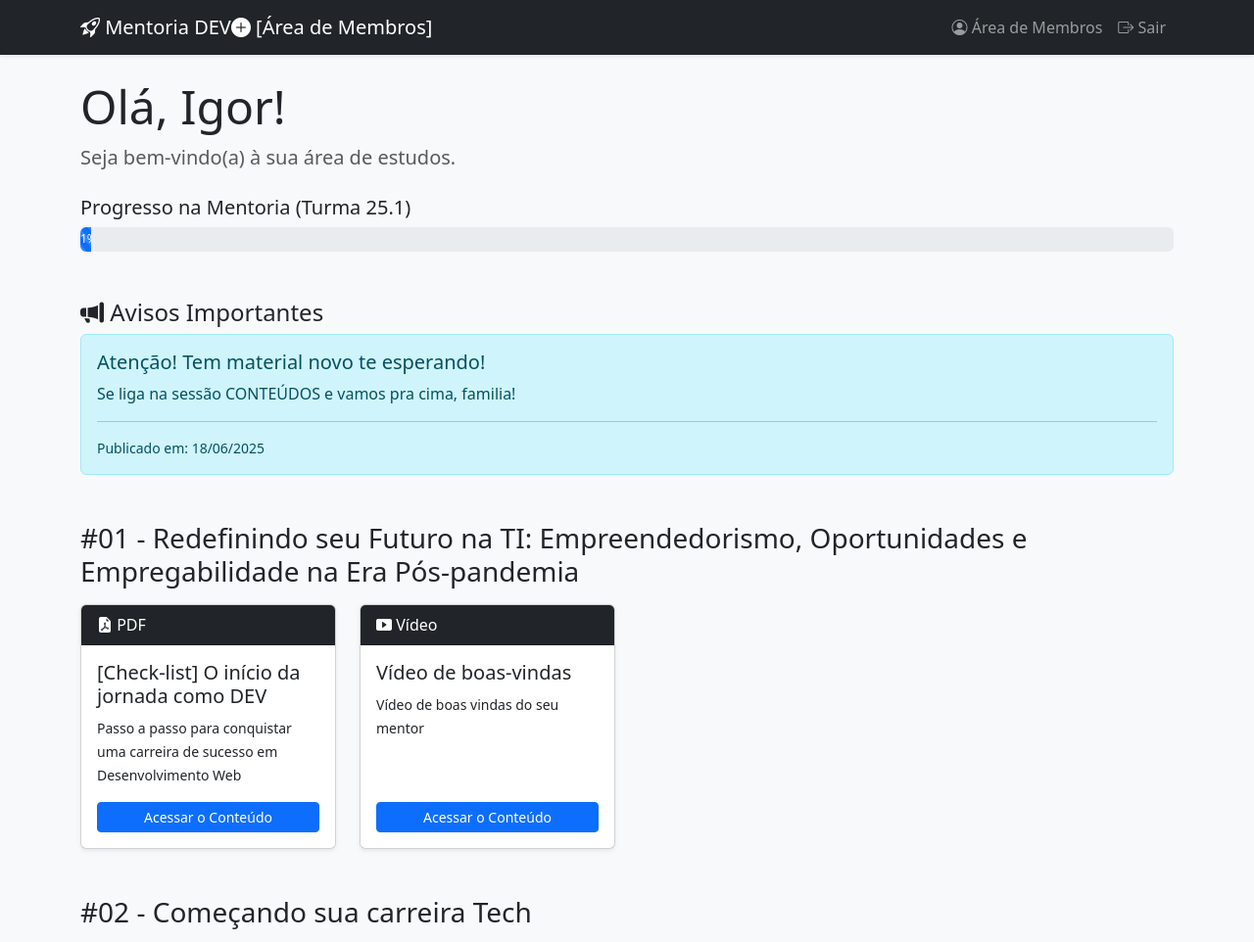
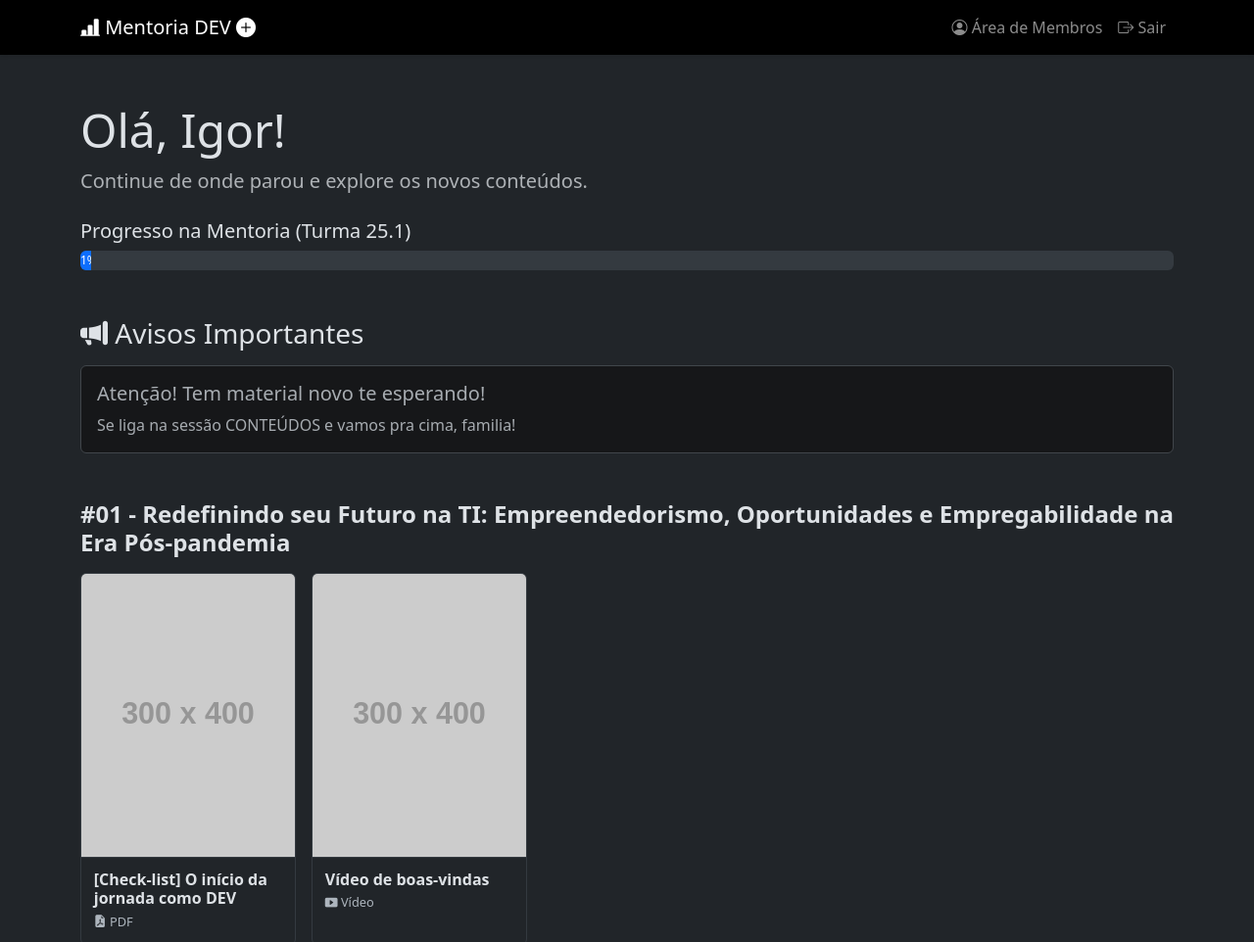
Before and after one commit to danielbrandao/app_mentoria, a Flask app: page /area-membros in a window 1280 px wide. Shown: the top 962 px of the page at 98% size. Run offline with Flask 3, Linux system fonts and the light colour scheme; a user stored in the database is signed in; grey boxes labelled with a size stand in for pictures from a placeholder-image service; some libraries are stand-ins or nearby versions.

Commit message:
nova versão com melhorias area de membros e conteudos

```diff
--- a/api/index.py
+++ b/api/index.py
@@ -1,6 +1,6 @@
-print("--- SERVIDOR RECARREGADO COM A VERSÃO MAIS RECENTE ---")
 import sys
 import os
+import re
 sys.path.insert(0, os.path.abspath(os.path.join(os.path.dirname(__file__), '..')))
 
 from flask import Flask, render_template, request, redirect, url_for, flash
@@ -157,6 +157,11 @@ def load_user(user_id):
     return Registros.query.get(int(user_id))
 
 # --- ROTAS PÚBLICAS PARA INSCRIÇÃO E MATRÍCULA ---
+
+# Rota alternativa para escolher qual mentoria/curso escolher
+@app.route('/escolha')
+def escolha():
+    return render_template('escolha.html')
 
 @app.route('/pre-inscricao', methods=['GET', 'POST'])
 def pre_inscricao():
@@ -569,6 +574,47 @@ def deletar_aviso(id):
     flash('Aviso removido com sucesso!', 'info')
     return redirect(url_for('admin_detalhes_turma', id=turma_id))
 
+# Player de video
+@app.route('/conteudo/<int:id>')
+@login_required
+def ver_conteudo(id):
+    """
+    Exibe uma página dedicada para um conteúdo específico,
+    com um leitor de vídeo incorporado para o Google Drive.
+    """
+    conteudo = Conteudos.query.get_or_404(id)
+
+    # Verificação de segurança: o aluno tem acesso a este módulo?
+    turma_do_aluno = current_user.turma
+    if not turma_do_aluno or conteudo.modulo not in turma_do_aluno.modulos:
+        flash("Não tem permissão para aceder a este conteúdo.", "danger")
+        return redirect(url_for('area_membros'))
+
+    embed_url = None
+    # Verifica se é um vídeo do Google Drive
+    if conteudo.tipo == 'Vídeo':
+        # Caso seja Bunny Stream
+        if 'video.bunnycdn.com' in conteudo.url_conteudo:
+            embed_url = conteudo.url_conteudo
+
+        # Caso seja Google Drive
+        elif 'drive.google.com' in conteudo.url_conteudo:
+            match = re.search(r'/d/([a-zA-Z0-9_-]+)', conteudo.url_conteudo)
+            if match:
+                file_id = match.group(1)
+                embed_url = f"https://drive.google.com/file/d/{file_id}/preview?rm=minimal"
+            else:
+                embed_url = conteudo.url_conteudo
+
+        else:
+            # Caso seja outro link de vídeo direto
+            embed_url = conteudo.url_conteudo
+
+    else:
+        # Para outros tipos de conteúdo, usa o link diretamente
+        embed_url = conteudo.url_conteudo
+
+    return render_template('conteudo.html', conteudo=conteudo, embed_url=embed_url)
 
 
 @app.route('/admin/modulos/<int:modulo_id>/conteudo/novo', methods=['POST'])
--- a/templates/area_membros.html
+++ b/templates/area_membros.html
@@ -1,82 +1,68 @@
 {% extends "layout.html" %}
-{% block title %}Área de Membros{% endblock %}
+{% block title %}Sua Área de Membros{% endblock %}
 {% block content %}
 
 <!-- Cabeçalho de Boas-vindas e Progresso -->
 <div class="mb-5">
     <h1 class="display-5">Olá, {{ current_user.nome.split()[0] }}!</h1>
-    <p class="lead text-muted">Seja bem-vindo(a) à sua área de estudos.</p>
+    <p class="lead text-muted">Continue de onde parou e explore os novos conteúdos.</p>
 
     {% if current_user.turma and current_user.turma.data_inicio and current_user.turma.data_fim %}
     <div class="mt-4">
         <h5>Progresso na Mentoria ({{ current_user.turma.nome_turma }})</h5>
-        <div class="progress" style="height: 25px;">
-            <div class="progress-bar progress-bar-striped progress-bar-animated" role="progressbar" style="width: {{ progresso }}%;" aria-valuenow="{{ progresso }}" aria-valuemin="0" aria-valuemax="100">
-                {{ progresso }}%
-            </div>
+        <div class="progress" role="progressbar" style="height: 20px;">
+            <div class="progress-bar" style="width: {{ progresso }}%">{{ progresso }}%</div>
         </div>
     </div>
     {% endif %}
 </div>
 
-<!-- Secção de Avisos Importantes -->
+<!-- Secção de Avisos -->
 {% if avisos %}
 <div class="mb-5">
-    <h4><i class="bi bi-megaphone-fill"></i> Avisos Importantes</h4>
+    <h3 class="module-title mb-3"><i class="bi bi-megaphone-fill"></i> Avisos Importantes</h3>
     {% for aviso in avisos %}
-        <div class="alert alert-info">
+        <div class="alert alert-secondary">
             <h5 class="alert-heading">{{ aviso.titulo }}</h5>
-            <p>{{ aviso.conteudo|safe }}</p>
-            <hr>
-            <p class="mb-0 small">Publicado em: {{ aviso.data_publicacao.strftime('%d/%m/%Y') }}</p>
+            <p class="mb-0">{{ aviso.conteudo|safe }}</p>
         </div>
     {% endfor %}
 </div>
 {% endif %}
 
-
-<!-- Secção de Módulos de Conteúdo -->
+<!-- Secção de Módulos e Conteúdos -->
 {% for modulo in modulos %}
-<div class="mb-5">
-    <h3 class="mb-3">{{ modulo.titulo }}</h3>
-    <!-- Carrossel de Conteúdos (estilo Netflix) -->
-    <div class="row row-cols-1 row-cols-sm-2 row-cols-md-3 row-cols-lg-4 g-4">
+<div class="module-row mb-5">
+    <h3 class="module-title mb-3">{{ modulo.titulo }}</h3>
+    <div class="content-carousel">
         {% for conteudo in modulo.conteudos|sort(attribute='ordem') %}
-        <div class="col">
-            <div class="card h-100 shadow-sm">
-                <!-- Se tiver uma thumbnail, use-a. Senão, uma cor padrão. -->
-                {% if modulo.thumbnail_url %}
-                    <img src="{{ modulo.thumbnail_url }}" class="card-img-top" alt="Thumbnail do Módulo" style="height: 150px; object-fit: cover;">
-                {% else %}
-                    <div class="card-header bg-dark text-white">
-                        <!-- Ícone baseado no tipo de conteúdo -->
+        <div class="card content-card">
+            <!-- ESTA É A LINHA QUE FOI ALTERADA -->
+            <a href="{{ url_for('ver_conteudo', id=conteudo.id) }}">
+                <!-- A imagem do card, agora com proporção vertical -->
+                <img src="{{ modulo.thumbnail_url or 'https://placehold.co/300x400/212529/495057?text=Aula' }}" class="card-img-top" alt="{{ conteudo.titulo }}">
+                <div class="card-body">
+                    <h5 class="card-title">{{ conteudo.titulo }}</h5>
+                    <p class="card-text">
                         <i class="bi
                         {% if conteudo.tipo == 'Vídeo' %}bi-play-btn-fill{%
                         elif conteudo.tipo == 'PDF' %}bi-file-earmark-pdf-fill{%
                         elif conteudo.tipo == 'Slides' %}bi-file-earmark-slides-fill{%
                         else %}bi-link-45deg{% endif %}"></i>
                         {{ conteudo.tipo }}
-                    </div>
-                {% endif %}
-                <div class="card-body d-flex flex-column">
-                    <h5 class="card-title">{{ conteudo.titulo }}</h5>
-                    <p class="card-text flex-grow-1"><small>{{ conteudo.descricao }}</small></p>
-                    <a href="{{ conteudo.url_conteudo }}" target="_blank" class="btn btn-primary btn-sm mt-auto">Acessar o Conteúdo</a>
+                    </p>
                 </div>
-            </div>
+            </a>
         </div>
         {% else %}
-        <div class="col">
-            <p>Nenhum conteúdo disponível neste módulo ainda.</p>
-        </div>
+        <div class="col"><p class="text-muted">Nenhum conteúdo disponível neste módulo.</p></div>
         {% endfor %}
     </div>
 </div>
 {% else %}
-<!-- Mensagem exibida se o aluno não estiver em nenhuma turma ou não houver módulos -->
-<div class="text-center p-5 border rounded bg-light">
-    <h2>Nenhum conteúdo liberado para você no momento.</h2>
-    <p>Fique de olho nos avisos para ficar por dentro das novidades sobre a liberação dos módulos!</p>
+<div class="text-center p-5 border rounded border-secondary">
+    <h2>Nenhum conteúdo liberado para si no momento.</h2>
+    <p class="text-muted">Fique de olho no seu e-mail para novidades!</p>
 </div>
 {% endfor %}
 
--- a/templates/layout.html
+++ b/templates/layout.html
@@ -1,5 +1,5 @@
 <!doctype html>
-<html lang="pt-br" class="h-100">
+<html lang="pt-br" class="h-100" data-bs-theme="dark">
 <head>
     <meta charset="utf-8">
     <meta name="viewport" content="width=device-width, initial-scale=1, shrink-to-fit=no">
@@ -7,29 +7,79 @@
     <link rel="stylesheet" href="https://cdn.jsdelivr.net/npm/bootstrap-icons@1.11.3/font/bootstrap-icons.min.css">
     <link rel="icon" type="image/x-icon" sizes="32x32" href="../static/img/icone_desenvolvedor.ico">
 
+    <title>Mentoria | {% block title %}{% endblock %}</title>
 
-    <title>Mentoria DEV+ - Área de Membros | {% block title %}{% endblock %}</title>
+    <!-- ESTILOS CORRIGIDOS PARA O LAYOUT "NETFLIX" -->
+    <style>
+        .module-row .module-title {
+            font-weight: bold;
+            font-size: 1.5rem;
+        }
 
-    <style>
-        /* Estilo para a imagem de fundo do Jumbotron */
-        .jumbotron-bg {
-            background-size: cover;
-            background-position: center;
+        .content-carousel {
+            display: flex;
+            overflow-x: auto;
+            scroll-behavior: smooth;
+            padding-bottom: 1rem;
+            gap: 1rem; /* Espaço entre os cards */
+        }
+
+        .content-carousel::-webkit-scrollbar {
+            height: 8px;
+        }
+        .content-carousel::-webkit-scrollbar-thumb {
+            background: #495057;
+            border-radius: 10px;
+        }
+
+        .content-card {
+            flex: 0 0 auto; /* Impede que o card estique ou encolha */
+            width: 220px; /* Largura fixa para os cards, mais compacta */
+            transition: transform 0.2s ease-in-out;
+            border: 1px solid #343a40;
+            background-color: #212529; /* Fundo do card mais escuro */
+        }
+        .content-card:hover {
+            transform: scale(1.05);
+            z-index: 10;
+        }
+        .content-card a {
+            text-decoration: none;
+            color: inherit;
+        }
+        .content-card .card-img-top {
+            aspect-ratio: 3 / 4; /* Proporção mais vertical, como na referência */
+            object-fit: cover; /* Garante que a imagem preencha o espaço */
+            border-bottom: 1px solid #343a40;
+        }
+        .content-card .card-body {
+            padding: 0.8rem;
+        }
+        .content-card .card-title {
+            font-size: 1rem;
+            font-weight: bold;
+            margin-bottom: 0.25rem;
+        }
+        .content-card .card-text {
+            font-size: 0.8rem;
+            color: #adb5bd; /* Texto secundário mais claro */
         }
     </style>
 </head>
-<body class="d-flex flex-column h-100 bg-light">
-    <nav class="navbar navbar-expand-lg navbar-dark bg-dark shadow-sm">
+<body class="d-flex flex-column h-100">
+    <!-- NAVBAR COMPLETA E CORRIGIDA -->
+    <nav class="navbar navbar-expand-lg navbar-dark bg-black shadow-sm" style="background-color: #000 !important;">
         <div class="container">
-            <a class="navbar-brand" href="/">
-                <i class="bi bi-rocket-takeoff"></i>
-                Mentoria DEV<i class="bi bi-plus-circle-fill"></i> [Área de Membros]
+            <a class="navbar-brand" href="{{ url_for('index') }}">
+                <i class="bi bi-bar-chart-line-fill"></i>
+                Mentoria DEV <i class="bi bi-plus-circle-fill"></i>
             </a>
-            <div class="collapse navbar-collapse">
+            <button class="navbar-toggler" type="button" data-bs-toggle="collapse" data-bs-target="#navbarNav">
+                <span class="navbar-toggler-icon"></span>
+            </button>
+            <div class="collapse navbar-collapse" id="navbarNav">
                 <ul class="navbar-nav ms-auto mb-2 mb-lg-0">
                     {% if current_user.is_authenticated %}
-
-                        <!-- ADICIONE ESTA VERIFICAÇÃO PARA O PAINEL ADMIN -->
                         {% if current_user.is_admin %}
                         <li class="nav-item">
                             <a class="nav-link text-warning" href="{{ url_for('admin_dashboard') }}">
@@ -37,7 +87,6 @@
                             </a>
                         </li>
                         {% endif %}
-
                         <li class="nav-item"><a class="nav-link" href="{{ url_for('area_membros') }}"><i class="bi bi-person-circle"></i> Área de Membros</a></li>
                         <li class="nav-item"><a class="nav-link" href="{{ url_for('logout') }}"><i class="bi bi-box-arrow-right"></i> Sair</a></li>
                     {% else %}
@@ -49,7 +98,7 @@
     </nav>
 
     <main class="flex-shrink-0">
-        <div class="container mt-4">
+        <div class="container my-5">
             {% with messages = get_flashed_messages(with_categories=true) %}
                 {% if messages %}
                     {% for category, message in messages %}
@@ -60,17 +109,17 @@
                     {% endfor %}
                 {% endif %}
             {% endwith %}
-
             {% block content %}{% endblock %}
-
         </div>
     </main>
 
-    <footer class="footer mt-auto py-3 bg-dark text-white">
+    <footer class="footer mt-auto py-3 bg-black text-white-50">
         <div class="container text-center">
-            <span>Mentoria DEV+ © 2025</span>
+            <span>Plataforma de Mentoria © 2025</span>
         </div>
     </footer>
 
+    <script src="https://cdn.jsdelivr.net/npm/bootstrap@5.3.3/dist/js/bootstrap.bundle.min.js"></script>
+    {% block scripts %}{% endblock %}
 </body>
 </html>
```
Also changed, not shown: Dados_mentoria_pre2.csv (added, +16 -0 lines), templates/conteudo.html (added, +60 -0 lines), templates/escolha.html (added, +309 -0 lines), aplicacao.db. Lines whose indentation alone changed are shown as unchanged.
